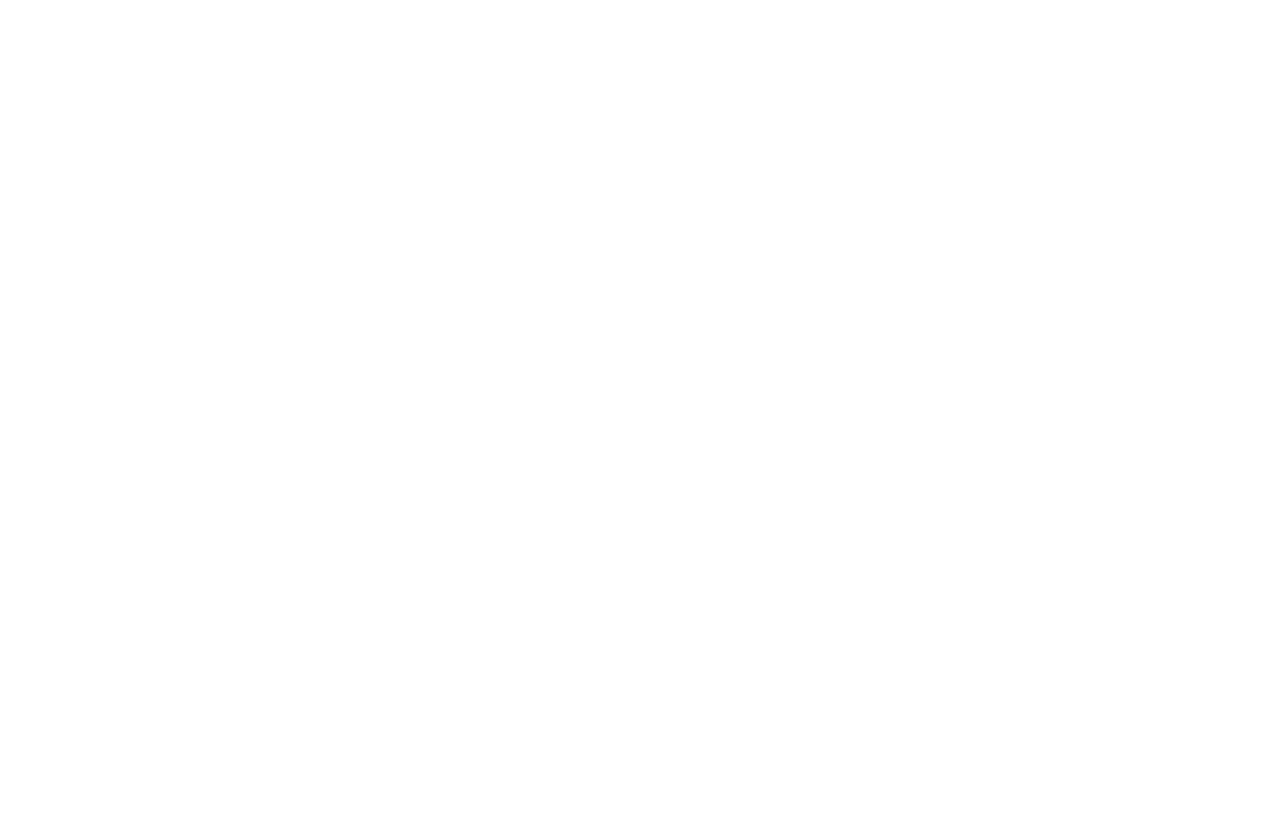
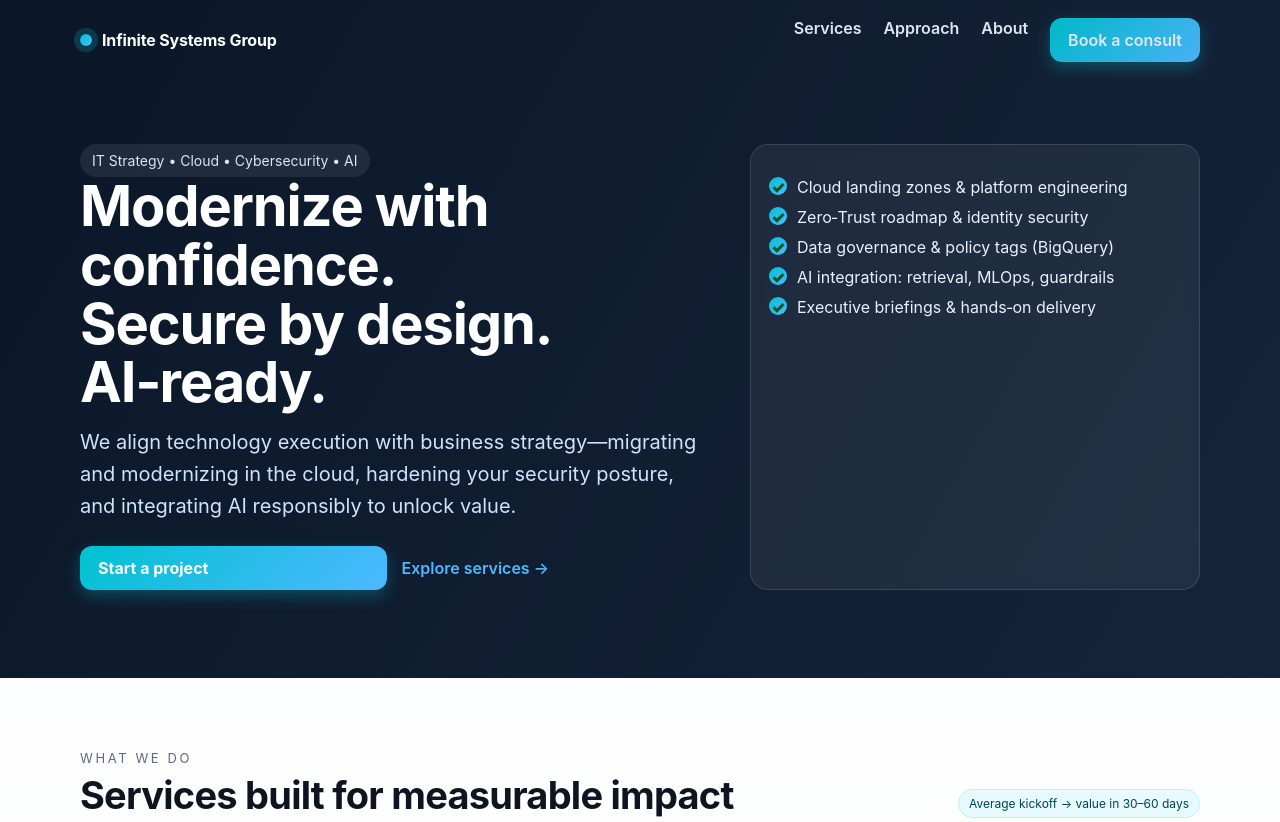
Before and after one commit to infinitesystemsgroup/infinitesystemsgroup.github.io, a plain HTML site: page index.html in a window 1280 px wide. Shown: the top 822 px of the page. Before the commit the page ends 800 px from the top, so only its background shows below. Drawn offline with Linux system fonts and the light colour scheme.

Commit message:
Update index.html

```diff
--- a/index.html
+++ b/index.html
@@ -15,29 +15,29 @@
   <link rel="icon" href="/favicon.ico" />
   <style>
     :root{
---ink:#0b1728; /* deep navy */
---ink-2:#132235; /* slightly lighter */
---ink-3:#1b2e45; /* section header bg */
---accent:#00c2d1; /* teal accent */
---accent-2:#4db8ff; /* sky blue accent */
---paper:#f5f7fb; /* light background */
---text:#0f1520; /* primary text */
---muted:#5c6a80; /* secondary text */
+      --ink:#0b1728;       /* deep navy */
+      --ink-2:#15243b;     /* lighter navy */
+      --ink-3:#1b2e45;     /* section header bg */
+      --accent:#00c2d1;    /* teal accent */
+      --accent-2:#4db8ff;  /* sky blue accent */
+      --paper:#f5f7fb;     /* light background */
+      --text:#0f1520;      /* primary text */
+      --muted:#5c6a80;     /* secondary text */
       --ring: rgba(0,194,209,.45);
       --radius:18px;
       --shadow: 0 10px 30px rgba(11,23,40,.14), 0 2px 8px rgba(11,23,40,.08);
     }
     *{box-sizing:border-box}
     html,body{margin:0;padding:0}
-body{font-family: "Inter", "Segoe UI", Roboto, Helvetica, Arial, sans-serif;
+    body{font-family: "Inter", "Segoe UI", Roboto, Ubuntu, Cantarell, Noto Sans, Helvetica, Arial, "Apple Color Emoji","Segoe UI Emoji";
          color:var(--text); background:linear-gradient(180deg,var(--paper),#fff 30%, #fff 100%);}
     a{color:var(--ink)}
     .container{width:min(1120px, 92vw); margin-inline:auto}
     header.site{background: linear-gradient(120deg,var(--ink),var(--ink-2)); color:#fff; position:relative;}
     .nav{display:flex; align-items:center; justify-content:space-between; padding:18px 0}
-.brand{display:flex; gap:10px; align-items:center; font-weight:700; letter-spacing:.2px}
+    .brand{display:flex; gap:10px; align-items:center; font-weight:700; letter-spacing:-.01em}
     .brand .dot{width:12px;height:12px;border-radius:999px;background:linear-gradient(135deg,var(--accent),var(--accent-2)); box-shadow:0 0 0 6px rgba(0,194,209,.2)}
-.nav a{color:#e9f1ff; text-decoration:none; font-weight:600; opacity:.9}
+    .nav a{color:#e9f1ff; text-decoration:none; font-weight:600; opacity:.95}
     .nav .links{display:flex; gap:22px}
     .cta{display:inline-block; padding:12px 18px; border-radius:12px; font-weight:700; text-decoration:none; color:#fff; background:linear-gradient(135deg,var(--accent),var(--accent-2)); box-shadow:0 6px 16px rgba(0,194,209,.3)}
     .cta:hover{transform:translateY(-1px)}
@@ -66,8 +66,60 @@ h2{font-size: clamp(26px, 3.8vw, 38px); margin:6px 0 0}
     .list .dot{width:8px;height:8px;border-radius:50%; background:var(--accent); position:relative; top:9px}
     .panel{background:linear-gradient(180deg,#ffffff 0%, #f5fbff 100%); border:1px solid #e6eef7; border-radius:var(--radius); padding:24px; box-shadow: var(--shadow)}
     .kpis{display:grid; grid-template-columns:repeat(4,1fr); gap:16px}
-.kpi{background:#0f1c2e; color:#4db8ff; border-radius:14px; padding:18px; text-align:center}
+    .kpi{background:#0f1c2e; color:#dff4ff; border-radius:14px; padding:18px; text-align:center}
     .kpi strong{display:block; font-size:28px}
+    .contact{background:linear-gradient(0deg, var(--paper), #fff)}
+    .contact .panel{display:grid; grid-template-columns: 1.1fr 1fr; gap:22px}
+    .contact form{display:grid; gap:12px}
+    input, textarea{width:100%; padding:12px 14px; border-radius:12px; border:1px solid #d9e3ef; font:inherit}
+    input:focus, textarea:focus{outline:3px solid var(--ring); border-color:#9fead6}
+    textarea{min-height:120px; resize:vertical}
+    .btn{display:inline-block; padding:12px 16px; border:none; border-radius:12px; background:linear-gradient(135deg,var(--accent),var(--accent-2)); color:#fff; font-weight:700; cursor:pointer}
+    .btn:active{transform:translateY(1px)}
+    footer{padding:30px 0 40px; background:var(--ink-3); color:#c6d6ea}
+    .foot{display:flex; justify-content:space-between; align-items:center; gap:12px; flex-wrap:wrap}
+    .foot a{color:#e6f2ff; text-decoration:none; opacity:.9}
+    h1,h2,h3{font-weight:700; letter-spacing:-0.02em}
+    p{line-height:1.6}
+    /* Responsive tweaks */
+    @media (max-width: 900px){
+      .hero{grid-template-columns:1fr; padding:46px 0 62px}
+      .split, .contact .panel{grid-template-columns:1fr}
+      .kpis{grid-template-columns:repeat(2,1fr)}
+    }
+  </style>
+</head>
+<body>
+  <header class="site">
+    <div class="container nav">
+      <div class="brand"><span class="dot" aria-hidden="true"></span><span>Infinite Systems Group</span></div>
+      <nav class="links" aria-label="Primary">
+        <a href="#services">Services</a>
+        <a href="#approach">Approach</a>
+        <a href="#about">About</a>
+        <a href="#contact" class="cta">Book a consult</a>
+      </nav>
+    </div>
+    <div class="container hero" id="top">
+      <div>
+        <span class="pill">IT Strategy • Cloud • Cybersecurity • AI</span>
+        <h1>Modernize with confidence.<br/> Secure by design. AI‑ready.</h1>
+        <p>We align technology execution with business strategy—migrating and modernizing in the cloud, hardening your security posture, and integrating AI responsibly to unlock value.</p>
+        <div class="grid" style="grid-template-columns: auto auto; gap:14px; align-items:center">
+          <a class="cta" href="#contact">Start a project</a>
+          <a style="color:#4db8ff; text-decoration:none; font-weight:600" href="#services">Explore services →</a>
+        </div>
+      </div>
+      <aside class="hero-card" aria-label="Highlights">
+        <ul>
+          <li><span class="check">✓</span> Cloud landing zones & platform engineering</li>
+          <li><span class="check">✓</span> Zero‑Trust roadmap & identity security</li>
+          <li><span class="check">✓</span> Data governance & policy tags (BigQuery)</li>
+          <li><span class="check">✓</span> AI integration: retrieval, MLOps, guardrails</li>
+          <li><span class="check">✓</span> Executive briefings & hands‑on delivery</li>
+        </ul>
+      </aside>
+    </div>
   </header>
 
   <main>
@@ -213,7 +265,6 @@ h2{font-size: clamp(26px, 3.8vw, 38px); margin:6px 0 0}
   </footer>
 
   <script>
-    // Stamp year
     document.getElementById('y').textContent = new Date().getFullYear();
   </script>
 </body>
```
Lines whose indentation alone changed are shown as unchanged.
